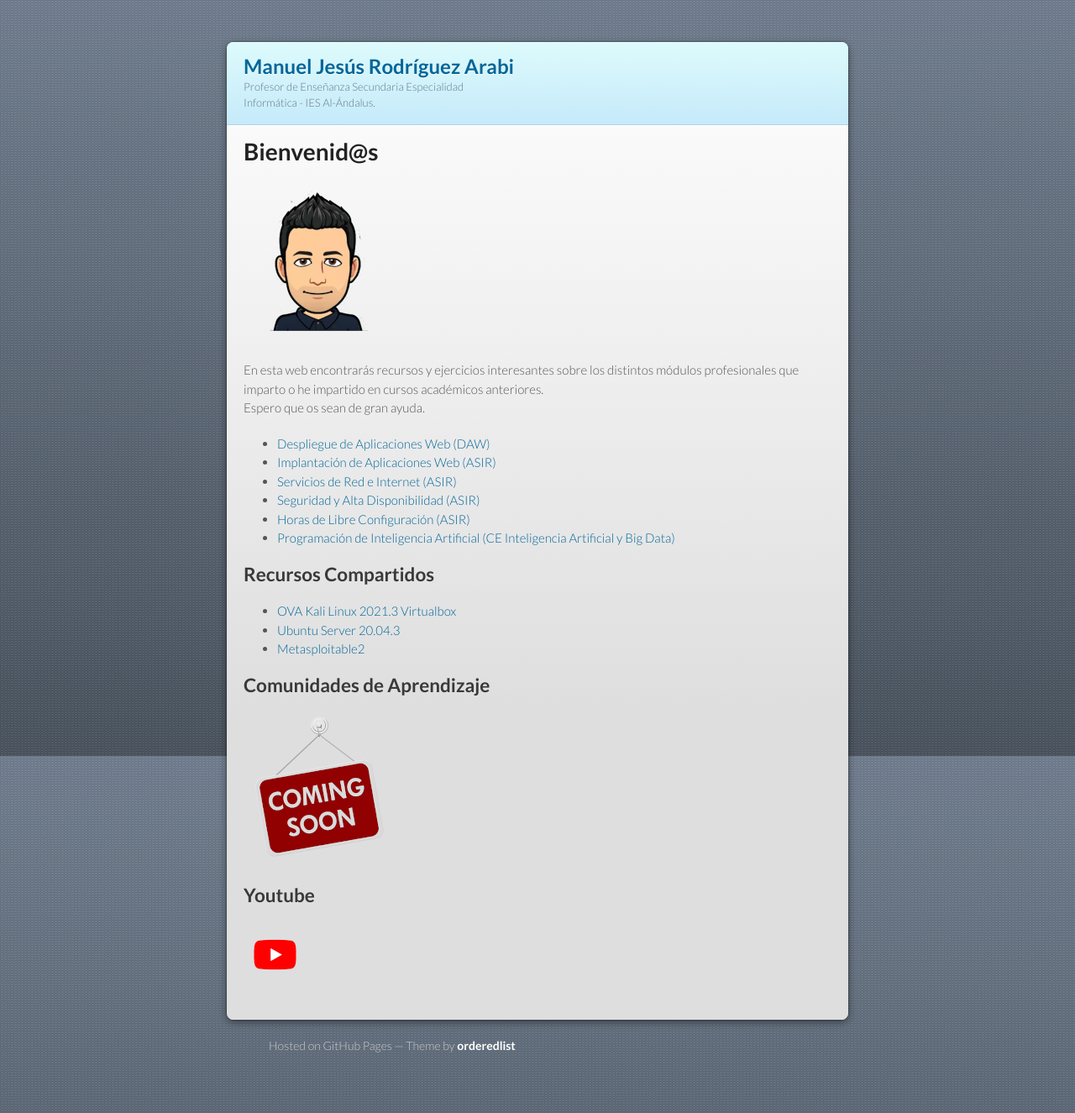
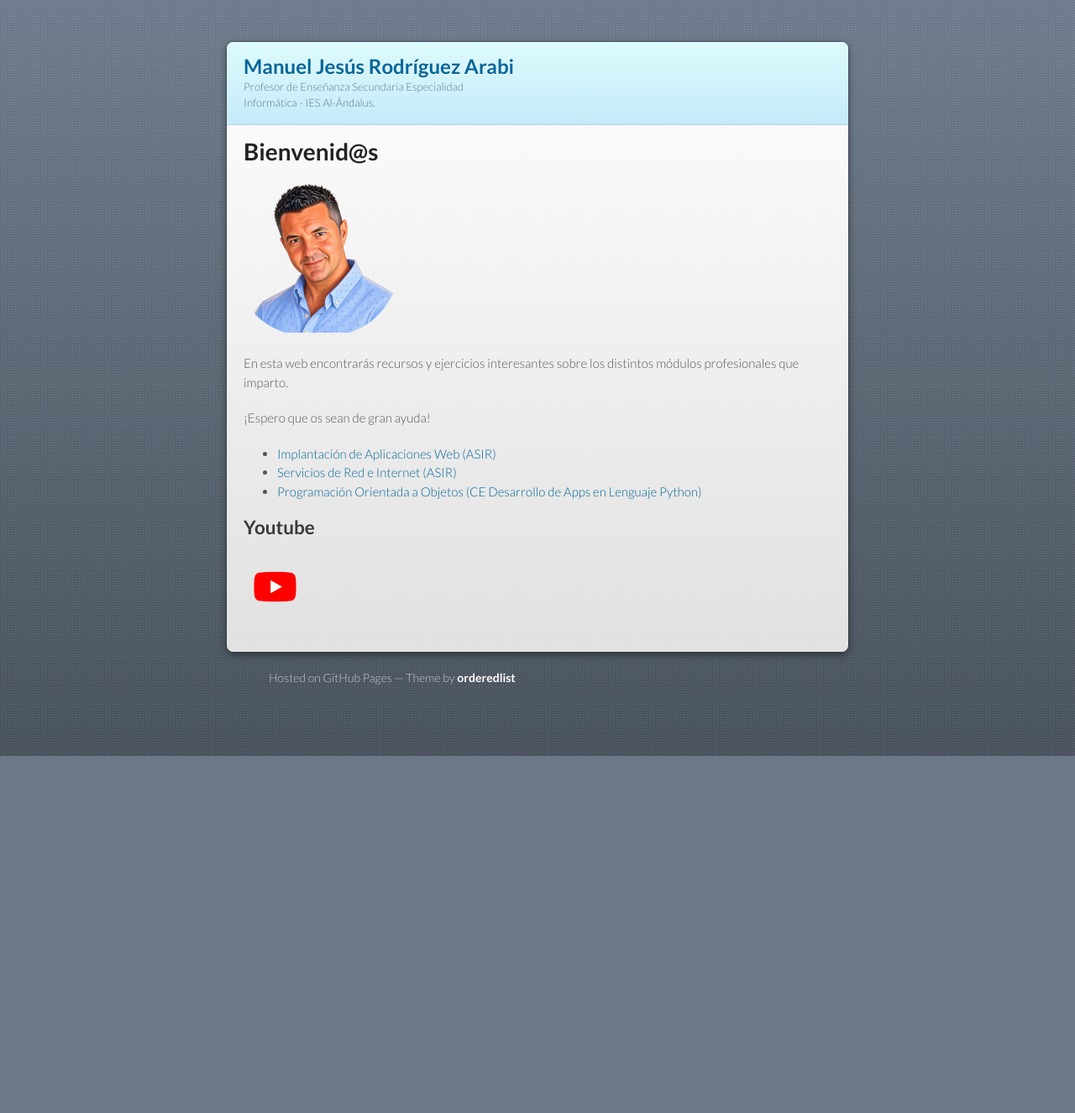
Before and after one commit to mrodara/mrodara.github.io, a Jekyll site: the page built from index.md, in a window 1280 px wide. Shown: the whole page at 84% size. Built offline with Jekyll 4.4.1, drawn with Linux system fonts in a browser that asks for light colours; our own code applies the rules of GitHub Pages for plain Markdown files; after the commit the page ends 900 px from its top, so only the background shows below that.

Commit message:
Update website content and add new modules

```diff
--- a/index.md
+++ b/index.md
@@ -1,33 +1,18 @@
 ---
 layout: default
 ---
-
 # Bienvenid@s
 
-![Yo](./images/avatar_manu180x188.png)
+![Yo](./images/avatar_new_manu_180x180.png)
 
-En esta web encontrarás recursos y ejercicios interesantes sobre los distintos módulos profesionales que imparto o he impartido en cursos académicos anteriores.
-Espero que os sean de gran ayuda.
+En esta web encontrarás recursos y ejercicios interesantes sobre los distintos módulos profesionales que imparto.
 
+¡Espero que os sean de gran ayuda!
 
-* [Despliegue de Aplicaciones Web (DAW)](./mods/daw)
 * [Implantación de Aplicaciones Web (ASIR)](./mods/iaw)
 * [Servicios de Red e Internet (ASIR)](./mods/sri)
-* [Seguridad y Alta Disponibilidad (ASIR)](./mods/sad)
-* [Horas de Libre Configuración (ASIR)](./mods/hlc)
-* [Programación de Inteligencia Artificial (CE Inteligencia Artificial y Big Data)](./mods/pia.md)
-
-## Recursos Compartidos
-
-* [OVA Kali Linux 2021.3 Virtualbox](https://drive.google.com/file/d/1TKU0Z5DuHGxXVGGxh8csnn5Zk8QiaC9I/view?usp=sharing)
-* [Ubuntu Server 20.04.3](https://drive.google.com/file/d/16XtWPw336fq-OUinXxA59K1Fc9SuLApo/view?usp=sharing)
-* [Metasploitable2](https://drive.google.com/file/d/1xdzfFWD2UzkYfBSc2a-37M9LcBQ0jjch/view?usp=sharing)
-
-
-## Comunidades de Aprendizaje
-
-![CdA](./images/coming-soon-150x150.png)
-
+* [Programación Orientada a Objetos (CE Desarrollo de Apps en Lenguaje Python)](./mods/poo.md)
 
 ## Youtube
+
 [![Youtube](./images/yt_75x75.png)](https://www.youtube.com/channel/UCyzONPf9vQbCHHVrVBHIgrA)
```
Also changed, not shown: mods/iaw.md (+9 -7 lines), mods/poo.md (added, +26 -0 lines), mods/sri.md (+1 -1 lines), images/avatar_new_manu_180x180.png (added), 3 other files.
